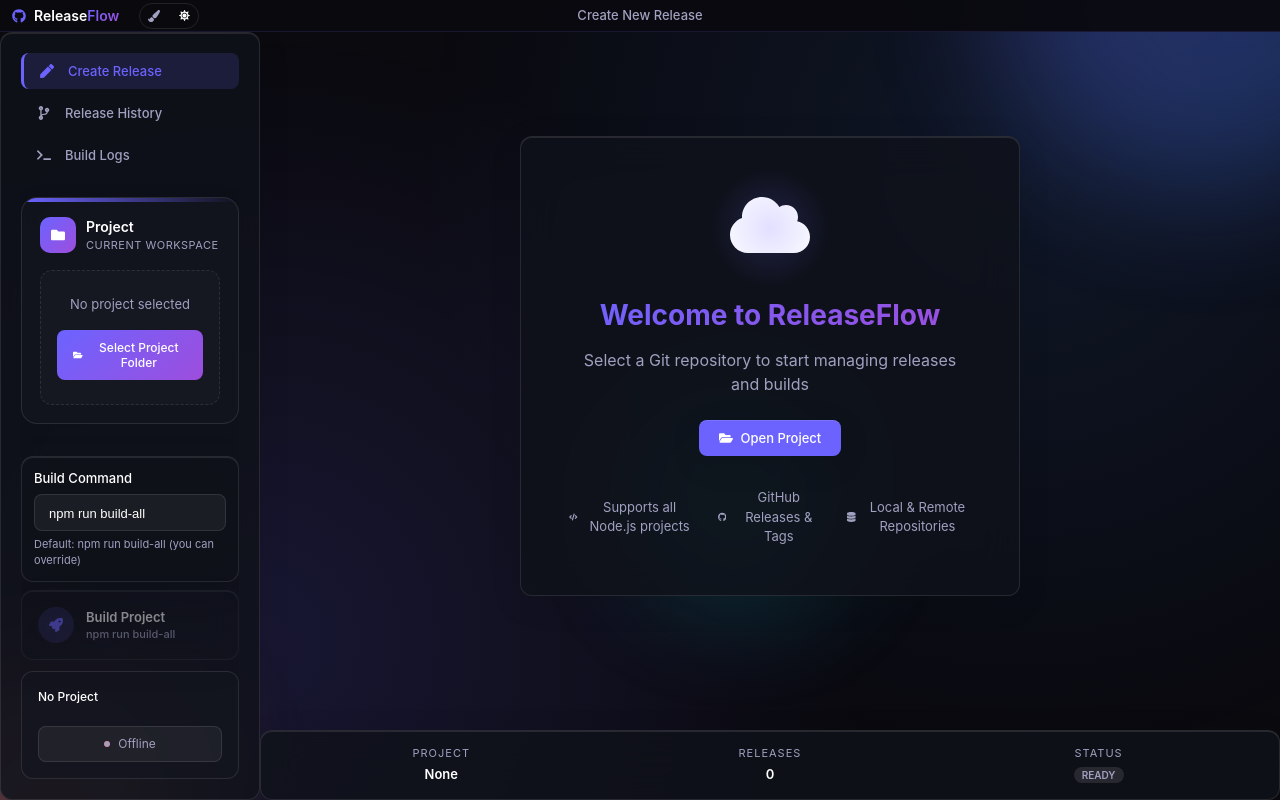
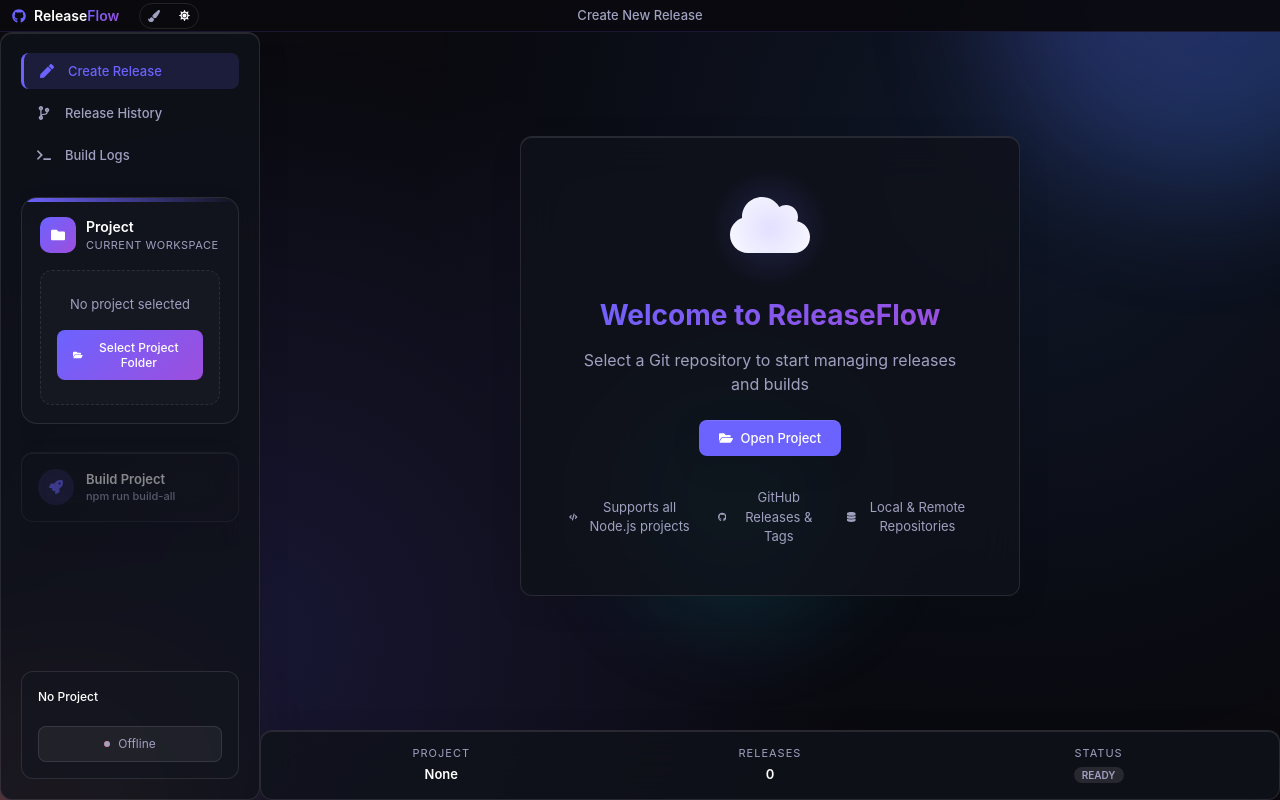
Before and after one commit to thomasthanos/Make_Your_Life_Easier.A.E, a React (Vite) app in the folder Github-Build-Release/: page / in a window 1280 px wide. Built offline with nearby package versions, Linux system fonts and the light colour scheme.

Commit message:
Update App.jsx

```diff
--- a/Github-Build-Release/src/App.jsx
+++ b/Github-Build-Release/src/App.jsx
@@ -294,6 +294,16 @@
                       <FaCopy size={11} />
                     </button>
                   </div>
+                  {/* Build command placed under project path */}
+                  <div className="glass-panel" style={{ padding: '10px 12px', marginTop: '10px' }}>
+                    <textarea
+                      className="glass-input"
+                      style={{ minHeight: '56px', resize: 'vertical' }}
+                      value={buildCommand}
+                      onChange={e => setBuildCommand(e.target.value)}
+                      placeholder="npm run build-all"
+                    />
+                  </div>
                   <div className="project-subinfo">
                     <span className="project-version">Version: {projectVersion || 'Unknown'}</span>
                     <button
@@ -304,7 +314,6 @@
                       <FaFolderOpen size={12} /> Change Project
                     </button>
                   </div>
-
                   <div className="project-stats">
                     <div className="stat-item">
                       <span className="stat-value">{releases.length}</span>
@@ -327,24 +336,6 @@
                   </button>
                 </div>
               )}
-            </div>
-
-            {/* BUILD COMMAND INPUT */}
-            <div className="glass-panel" style={{ padding: '12px', marginTop: '12px' }}>
-              <div className="form-group" style={{ marginBottom: 0 }}>
-                <label className="form-label" style={{ marginBottom: '6px' }}>
-                  Build Command
-                </label>
-                <input
-                  className="glass-input"
-                  value={buildCommand}
-                  onChange={e => setBuildCommand(e.target.value)}
-                  placeholder="npm run build-all"
-                />
-                <div className="hint" style={{ marginTop: '4px' }}>
-                  Default: npm run build-all (you can override)
-                </div>
-              </div>
             </div>
 
             {/* BUILD BUTTON */}
```
